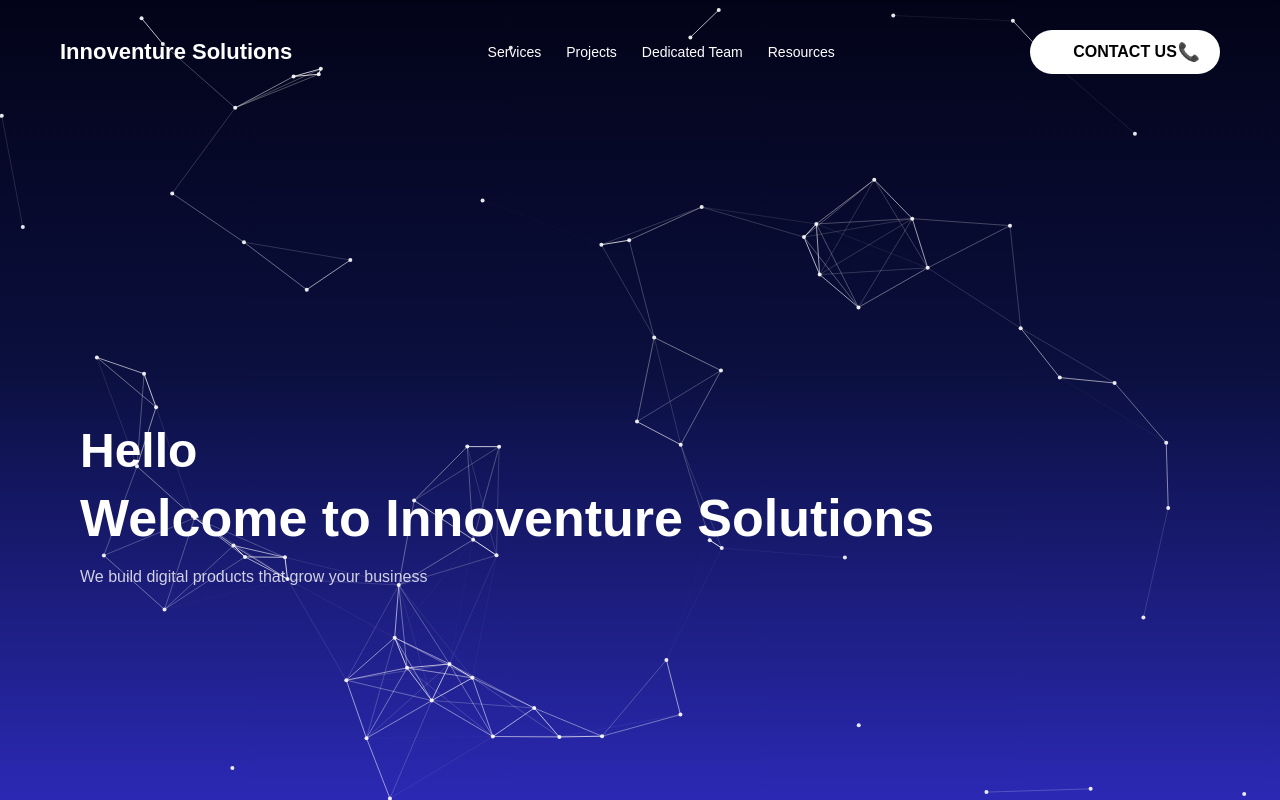
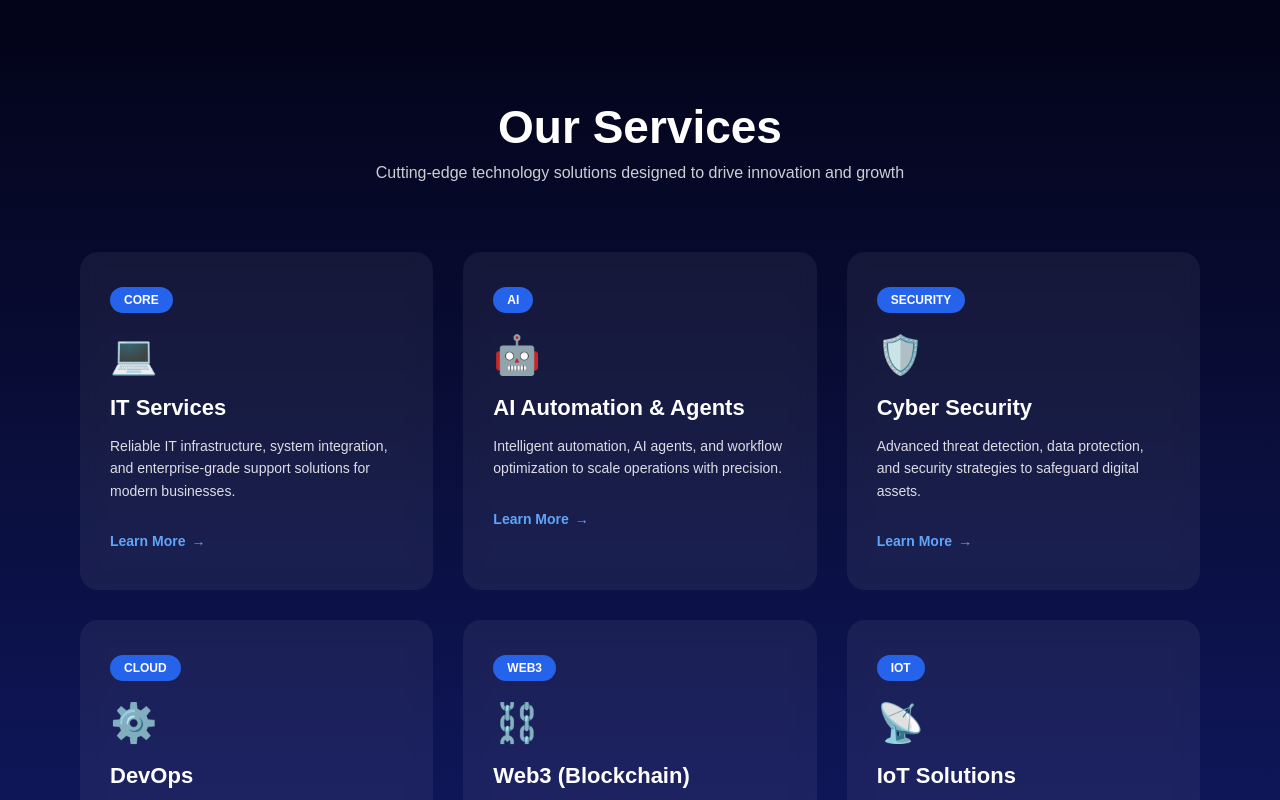
Before and after one commit to Innoventure-Solutions/innoventure-solutions-app, a React (Create React App) app: page /services in a window 1280 px wide. Shown: the top 800 px of the page. Built offline with nearby package versions, Linux system fonts and the light colour scheme.

Commit message:
added serviecs page, cards, animation  when hover on it (#17)
* added serviecs page, cards, animation  when hover on it

* add react-router-dom dependency to package.json and package-lock.json

---------

Co-authored-by: vishalpcd <vpathak154@gmailc.com>

```diff
--- a/package.json
+++ b/package.json
@@ -14,6 +14,7 @@
     "axios": "^1.13.2",
     "react": "^19.2.0",
     "react-dom": "^19.2.0",
+    "react-router-dom": "^7.12.0",
     "react-scripts": "5.0.1",
     "typescript": "^4.9.5",
     "web-vitals": "^2.1.4"
--- a/src/App.tsx
+++ b/src/App.tsx
@@ -1,14 +1,18 @@
 import React, { useEffect, useState } from "react";
+import { Routes, Route, useNavigate, useLocation } from "react-router-dom";
 import ContactUs from "./Contact-Us/contact.us";
+import Services from "./pages/Services/Services";
 import "./App.css";
 
 const App: React.FC = () => {
-  const [servicesOpen, setServicesOpen] = useState(false);
-  const [projectsOpen, setProjectsOpen] = useState(false);
   const [menuOpen, setMenuOpen] = useState(false);
   const [showContact, setShowContact] = useState(false);
 
+  const navigate = useNavigate();
+  const location = useLocation(); // ✅ IMPORTANT
+
   useEffect(() => {
+    // ❌ do not run animation on contact page
     if (showContact) return;
 
     const canvasEl = document.getElementById(
@@ -19,6 +23,7 @@ const App: React.FC = () => {
     const ctxEl = canvasEl.getContext("2d");
     if (!ctxEl) return;
 
+    // ✅ make TS 100% sure these are not null
     const canvas: HTMLCanvasElement = canvasEl;
     const ctx: CanvasRenderingContext2D = ctxEl;
 
@@ -31,19 +36,11 @@ const App: React.FC = () => {
     window.addEventListener("resize", resize);
 
     class Particle {
-      x: number;
-      y: number;
-      vx: number;
-      vy: number;
-      r: number;
-
-      constructor() {
-        this.x = Math.random() * canvas.width;
-        this.y = Math.random() * canvas.height;
-        this.vx = (Math.random() - 0.5) * 2.7;
-        this.vy = (Math.random() - 0.5) * 2.7;
-        this.r = 2;
-      }
+      x = Math.random() * canvas.width;
+      y = Math.random() * canvas.height;
+      vx = (Math.random() - 0.5) * 2.7;
+      vy = (Math.random() - 0.5) * 2.7;
+      r = 2;
 
       draw() {
         ctx.beginPath();
@@ -71,7 +68,12 @@ const App: React.FC = () => {
       particles.push(new Particle());
     }
 
-    const connectParticles = () => {
+    let animationId: number;
+
+    const animate = () => {
+      ctx.clearRect(0, 0, canvas.width, canvas.height);
+      particles.forEach((p) => p.update());
+
       for (let i = 0; i < particles.length; i++) {
         for (let j = i + 1; j < particles.length; j++) {
           const dx = particles[i].x - particles[j].x;
@@ -89,14 +91,7 @@ const App: React.FC = () => {
           }
         }
       }
-    };
 
-    let animationId: number;
-
-    const animate = () => {
-      ctx.clearRect(0, 0, canvas.width, canvas.height);
-      particles.forEach((p) => p.update());
-      connectParticles();
       animationId = requestAnimationFrame(animate);
     };
 
@@ -106,7 +101,7 @@ const App: React.FC = () => {
       cancelAnimationFrame(animationId);
       window.removeEventListener("resize", resize);
     };
-  }, [showContact]);
+  }, [showContact, location.pathname]); // ✅ FIX
 
   if (showContact) {
     return (
@@ -118,6 +113,11 @@ const App: React.FC = () => {
   }
 
   return (
+    <Routes>
+      {/* HOME PAGE */}
+      <Route
+        path="/"
+        element={
           <div className="app">
             <canvas id="network-canvas" />
 
@@ -134,52 +134,23 @@ const App: React.FC = () => {
               </div>
 
               <nav className={`nav-links ${menuOpen ? "open" : ""}`}>
-          <div className="dropdown">
                 <button
                   className="nav-btn"
-              onClick={() => {
-                setServicesOpen((p) => !p);
-                setProjectsOpen(false);
-              }}
+                  onClick={() => navigate("/services")}
                 >
                   Services
                 </button>
 
-            {servicesOpen && (
-              <div className="dropdown-content">
-                <button className="link-btn">Web Development</button>
-                <button className="link-btn">UI / UX Design</button>
-                <button className="link-btn">Mobile Apps</button>
-              </div>
-            )}
-          </div>
-
-          <div className="dropdown">
-            <button
-              className="nav-btn"
-              onClick={() => {
-                setProjectsOpen((p) => !p);
-                setServicesOpen(false);
-              }}
-            >
-              Projects
-            </button>
-
-            {projectsOpen && (
-              <div className="dropdown-content">
-                <button className="link-btn">Live Projects</button>
-                <button className="link-btn">Case Studies</button>
-                <button className="link-btn">Client Work</button>
-              </div>
-            )}
-          </div>
+                <button className="nav-btn">Projects</button>
 
                 <button className="nav-link-btn">Dedicated Team</button>
                 <button className="nav-link-btn">Resources</button>
               </nav>
 
-        <div className="contact-btn"
-         onClick={() => setShowContact(true)}>
+              <div
+                className="contact-btn"
+                onClick={() => setShowContact(true)}
+              >
                 <span className="text">CONTACT US</span>
                 <span className="icon">📞</span>
               </div>
@@ -191,6 +162,12 @@ const App: React.FC = () => {
               <p>We build digital products that grow your business</p>
             </div>
           </div>
+        }
+      />
+
+      {/* SERVICES PAGE */}
+      <Route path="/services" element={<Services />} />
+    </Routes>
   );
 };
 
--- a/src/index.tsx
+++ b/src/index.tsx
@@ -1,5 +1,6 @@
 import React from 'react';
 import ReactDOM from 'react-dom/client';
+import { BrowserRouter } from "react-router-dom";
 import './index.css';
 import App from './App';
 import reportWebVitals from './reportWebVitals';
@@ -7,13 +8,13 @@ import reportWebVitals from './reportWebVitals';
 const root = ReactDOM.createRoot(
   document.getElementById('root') as HTMLElement
 );
+
 root.render(
   <React.StrictMode>
-    <App />
+    <BrowserRouter>
+      <App />
+    </BrowserRouter>
   </React.StrictMode>
 );
 
-// If you want to start measuring performance in your app, pass a function
-// to log results (for example: reportWebVitals(console.log))
-// or send to an analytics endpoint. Learn more: https://bit.ly/CRA-vitals
 reportWebVitals();
--- /dev/null
+++ b/src/pages/Services/Services.css
@@ -0,0 +1,121 @@
+.services-page {
+    min-height: 100vh;
+    padding: 100px 80px;
+    background: linear-gradient(180deg, #030318 0%, #0a0f3d 45%, #121b6e 100%);
+    color: #ffffff;
+}
+
+.services-title {
+    font-size: 46px;
+    text-align: center;
+    margin-bottom: 10px;
+}
+
+.services-subtitle {
+    text-align: center;
+    opacity: 0.8;
+    max-width: 650px;
+    margin: 0 auto 70px;
+    font-size: 16px;
+}
+
+.services-grid {
+    display: grid;
+    grid-template-columns: repeat(auto-fit, minmax(320px, 1fr));
+    gap: 30px;
+}
+
+.service-card {
+    position: relative;
+    background: rgba(255, 255, 255, 0.06);
+    border-radius: 18px;
+    padding: 35px 30px 40px;
+    backdrop-filter: blur(10px);
+    transition: transform 0.4s ease, box-shadow 0.4s ease;
+    overflow: hidden;
+}
+
+.service-card::before {
+    content: "";
+    position: absolute;
+    inset: 0;
+    background: linear-gradient( 120deg, rgba(59, 130, 246, 0.4), transparent 60%);
+    opacity: 0;
+    transition: opacity 0.4s ease;
+}
+
+.service-card:hover::before {
+    opacity: 1;
+}
+
+.service-card:hover {
+    transform: translateY(-10px);
+    box-shadow: 0 20px 45px rgba(0, 0, 0, 0.45);
+}
+
+.service-tag {
+    display: inline-block;
+    background: #2563eb;
+    padding: 6px 14px;
+    border-radius: 50px;
+    font-size: 12px;
+    font-weight: 600;
+    margin-bottom: 20px;
+}
+
+.service-icon {
+    font-size: 38px;
+    margin-bottom: 18px;
+}
+
+.service-title {
+    font-size: 22px;
+    margin-bottom: 14px;
+}
+
+.service-description {
+    font-size: 14px;
+    opacity: 0.85;
+    line-height: 1.6;
+    margin-bottom: 30px;
+}
+
+.service-btn {
+    background: transparent;
+    border: none;
+    color: #60a5fa;
+    font-size: 14px;
+    font-weight: 600;
+    cursor: pointer;
+    display: inline-flex;
+    align-items: center;
+    gap: 6px;
+    transition: gap 0.3s ease, color 0.3s ease;
+}
+
+.service-btn span {
+    transition: transform 0.3s ease;
+}
+
+.service-btn:hover {
+    color: #93c5fd;
+}
+
+.service-btn:hover span {
+    transform: translateX(4px);
+}
+
+
+/* MOBILE */
+
+@media (max-width: 768px) {
+    .services-page {
+        padding: 80px 20px;
+    }
+    .services-title {
+        font-size: 32px;
+    }
+    .services-subtitle {
+        font-size: 14px;
+    }
+}
--- /dev/null
+++ b/src/pages/Services/Services.tsx
@@ -0,0 +1,78 @@
+import React from "react";
+import "./Services.css";
+
+const services = [
+  {
+    title: "IT Services",
+    tag: "CORE",
+    description:
+      "Reliable IT infrastructure, system integration, and enterprise-grade support solutions for modern businesses.",
+    icon: "💻",
+  },
+  {
+    title: "AI Automation & Agents",
+    tag: "AI",
+    description:
+      "Intelligent automation, AI agents, and workflow optimization to scale operations with precision.",
+    icon: "🤖",
+  },
+  {
+    title: "Cyber Security",
+    tag: "SECURITY",
+    description:
+      "Advanced threat detection, data protection, and security strategies to safeguard digital assets.",
+    icon: "🛡️",
+  },
+  {
+    title: "DevOps",
+    tag: "CLOUD",
+    description:
+      "CI/CD pipelines, cloud automation, and infrastructure as code for faster and reliable deployments.",
+    icon: "⚙️",
+  },
+  {
+    title: "Web3 (Blockchain)",
+    tag: "WEB3",
+    description:
+      "Decentralized applications, smart contracts, and blockchain-powered digital ecosystems.",
+    icon: "⛓️",
+  },
+  {
+    title: "IoT Solutions",
+    tag: "IOT",
+    description:
+      "Smart device integration, real-time monitoring, and scalable IoT architectures.",
+    icon: "📡",
+  },
+];
+
+const Services: React.FC = () => {
+  return (
+    <div className="services-page">
+      <h1 className="services-title">Our Services</h1>
+      <p className="services-subtitle">
+        Cutting-edge technology solutions designed to drive innovation and growth
+      </p>
+
+      <div className="services-grid">
+        {services.map((service, index) => (
+          <div className="service-card" key={index}>
+            <div className="service-tag">{service.tag}</div>
+
+            <div className="service-icon">{service.icon}</div>
+
+            <h3 className="service-title">{service.title}</h3>
+
+            <p className="service-description">{service.description}</p>
+
+            <button className="service-btn">
+              Learn More <span>→</span>
+            </button>
+          </div>
+        ))}
+      </div>
+    </div>
+  );
+};
+
+export default Services;
```
Also changed, not shown: 1 other file (tests, documents, lock files or other folders). Lines whose indentation alone changed are shown as unchanged.
